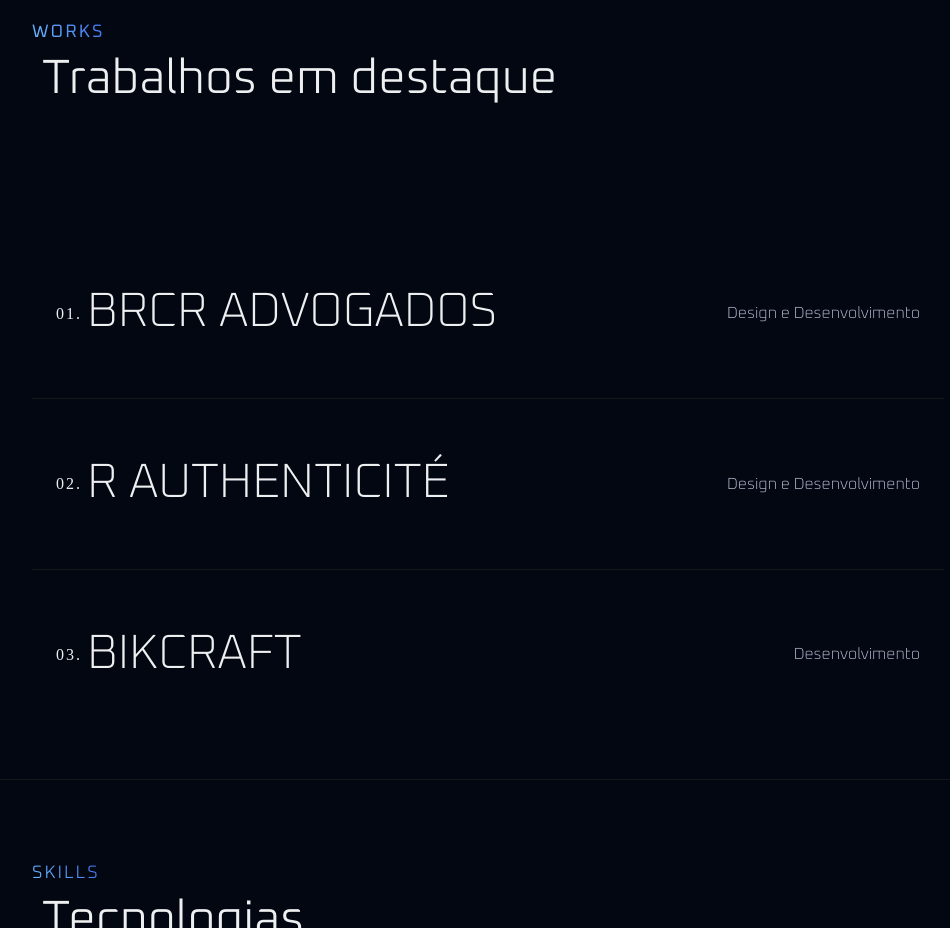
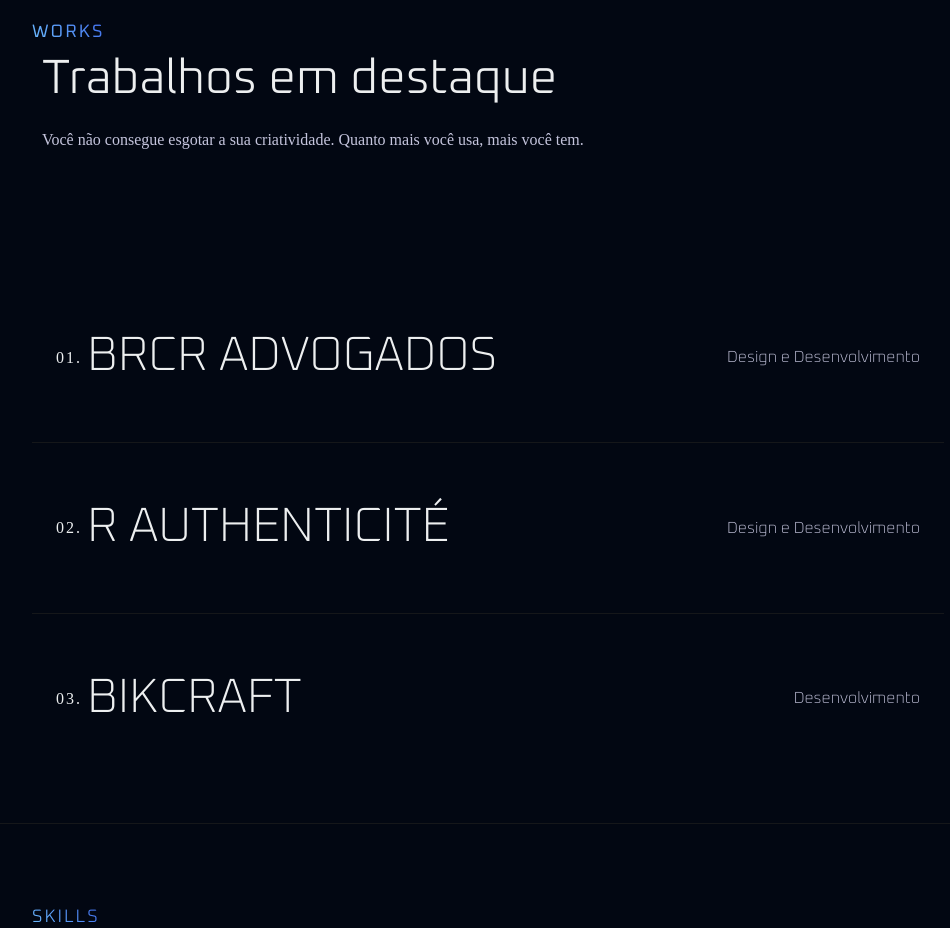
Before and after one commit to luanrramos/luanramos-portfolio, a website: page index.html in a window 1280 px wide. Shown: the part 1320-2248 px from the top of the page, without its empty margins (292-1242 px from the left). Drawn offline with nearby package versions, Linux system fonts and the light colour scheme; a web font is replaced by a local one.

Commit message:
Update - Add quote

```diff
--- a/index.html
+++ b/index.html
@@ -247,7 +247,7 @@
                     <div class="projects-title">
                         <h6 data-aos="fade-up" data-aos-delay="100" class="heading-3 color-title">WORKS</h6>
                         <h2 data-aos="fade-up" data-aos-delay="100" class="heading-2 mt-2 ml-4 mb-8">Trabalhos em destaque</h2>
-                        <!-- <p class="ml-4">Você não pode esgotar a sua criatividade. Quanto mais você usa, mais você tem.</p> -->
+                        <p class="ml-4">Você não consegue esgotar a sua criatividade. Quanto mais você usa, mais você tem.</p>
                     </div>
                     <section class="list flex flex-col mt-64  gap-16">
                         <div data-aos="fade-up" data-aos-delay="200" class=" lista-item py-6 flex justify-between gap-16 items-center ">
```
